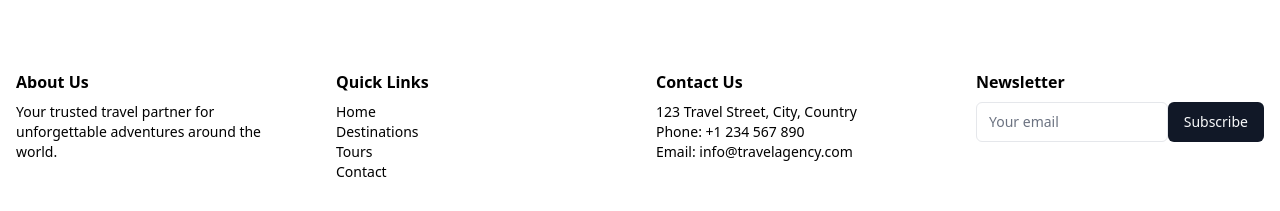
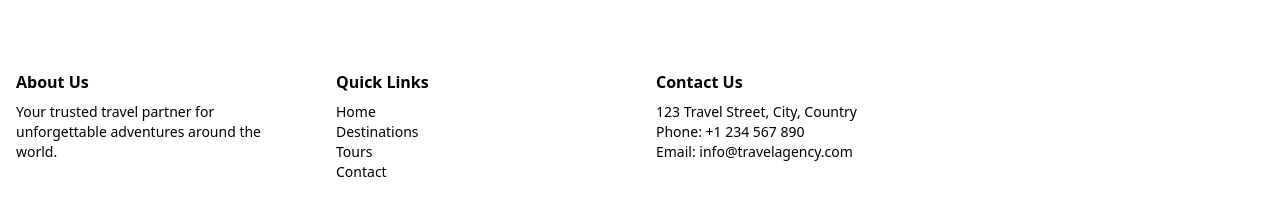
Before and after one commit to Oluwaferanmi-Dev/travelwebsite, a Next.js app: page / in a window 1280 px wide. Shown: the part 1637-1848 px from the top of the page. Built offline with nearby package versions, Linux system fonts and the light colour scheme.

Commit message:
removed newsletter from the footer

```diff
--- a/components/Footer.tsx
+++ b/components/Footer.tsx
@@ -1,6 +1,4 @@
 import Link from 'next/link'
-import { Input } from "@/components/ui/input"
-import { Button } from "@/components/ui/button"
 
 export default function Footer() {
   return (
@@ -26,13 +24,6 @@ export default function Footer() {
             <p className="text-sm">Phone: +1 234 567 890</p>
             <p className="text-sm">Email: info@travelagency.com</p>
           </div>
-          <div>
-            <h3 className="font-bold mb-2">Newsletter</h3>
-            <form className="flex">
-              <Input type="email" placeholder="Your email" className="rounded-r-none" />
-              <Button type="submit" className="rounded-l-none">Subscribe</Button>
-            </form>
-          </div>
         </div>
       </div>
     </footer>
```
